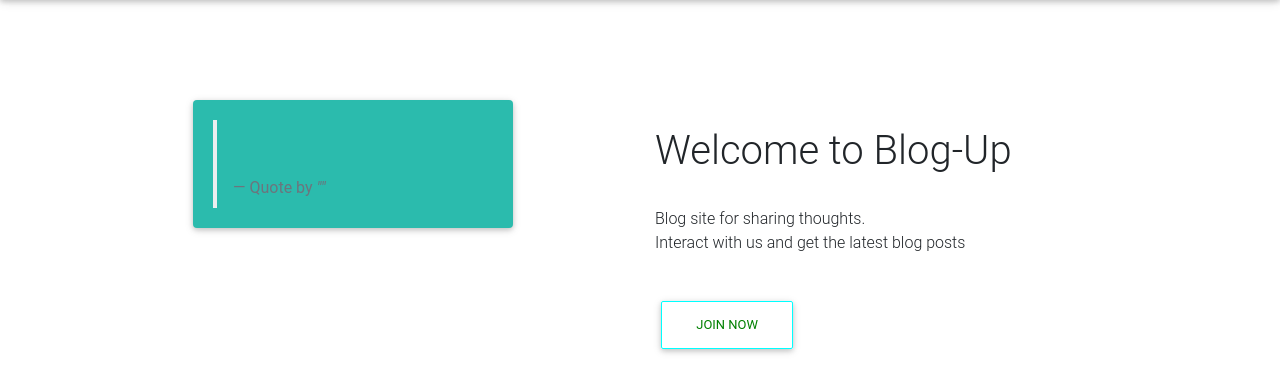
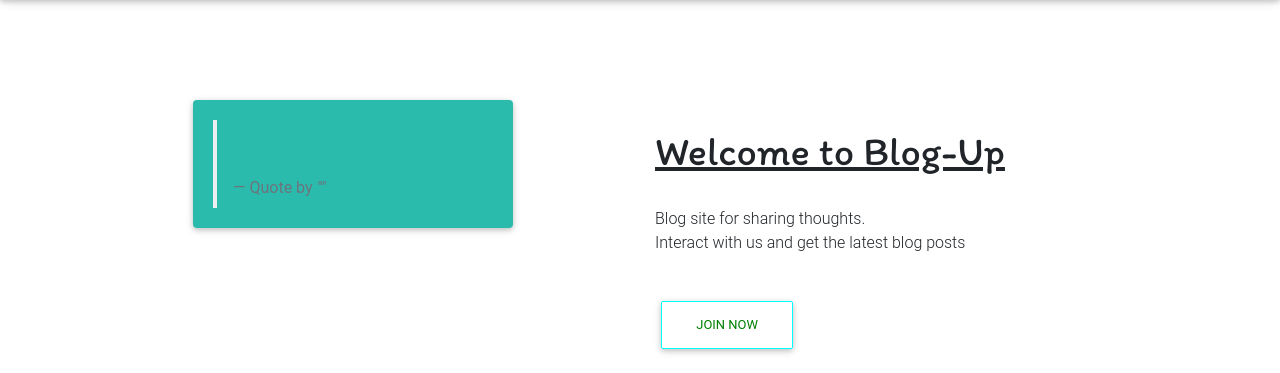
Before and after one commit to s-odhiambo/Blog-Up, a Flask app: page / in a window 1280 px wide. Shown: the part 56-429 px from the top of the page. Run offline with Flask 2, Linux system fonts and the light colour scheme; data that the repository does not hold is empty; some libraries are stand-ins or nearby versions.

Commit message:
add font family link for styling my page in index.html

```diff
--- a/app/templates/base.html
+++ b/app/templates/base.html
@@ -1,6 +1,7 @@
 <html>
 {% block styles %}
 
+<link href="https://fonts.googleapis.com/css?family=Itim&display=swap" rel="stylesheet">
 
 <link rel="stylesheet" href="https://maxcdn.bootstrapcdn.com/bootstrap/4.0.0/css/bootstrap.min.css"
     integrity="sha384-Gn5384xqQ1aoWXA+058RXPxPg6fy4IWvTNh0E263XmFcJlSAwiGgFAW/dAiS6JXm" crossorigin="anonymous">
--- a/app/templates/index.html
+++ b/app/templates/index.html
@@ -18,7 +18,7 @@
     </div>
   </div>
   <div class="col-md-6">
-    <h1 style="margin-top:25%; ">Welcome to Blog-Up</h1>
+    <h1 style="margin-top:25%; text-decoration: underline; font-family: 'Itim', cursive;">Welcome to Blog-Up</h1>
     <br>
     <p>Blog site for sharing thoughts.<br>Interact with us and get the latest blog posts</p>
     <br>
```
